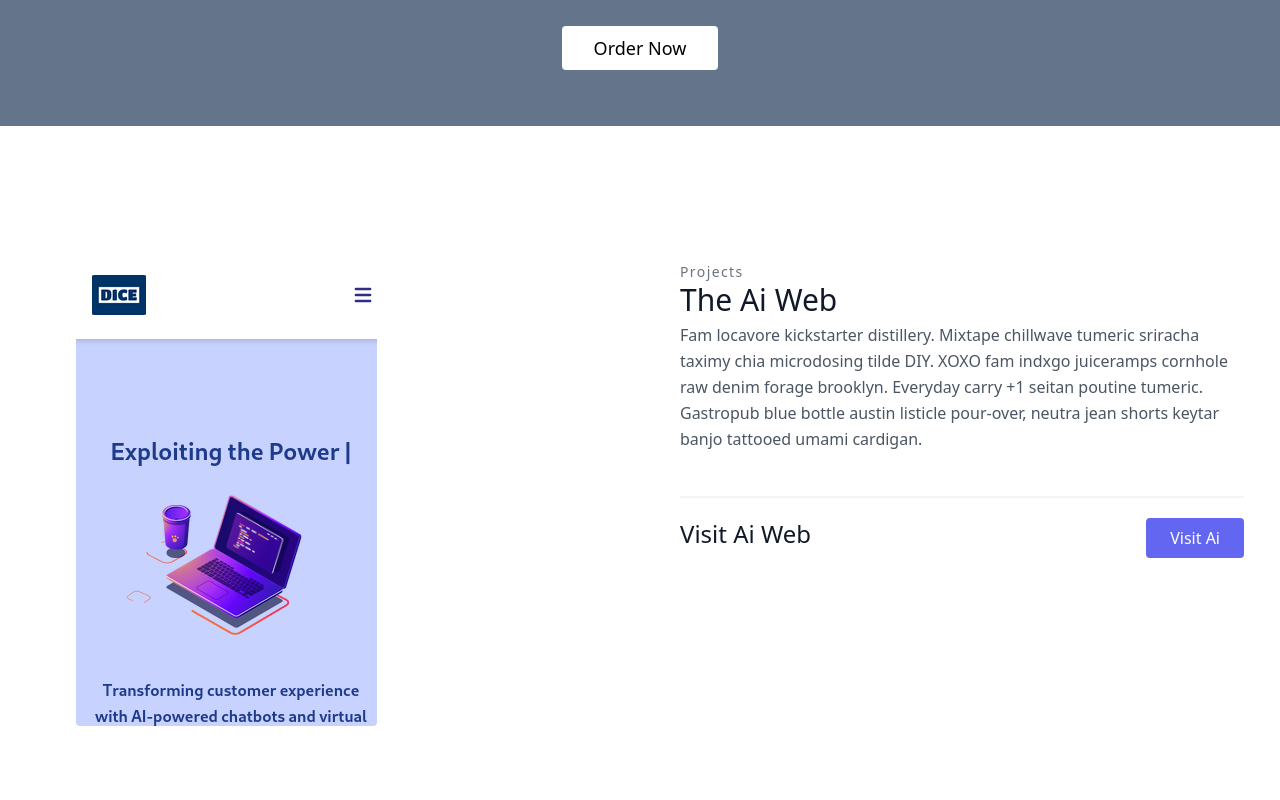
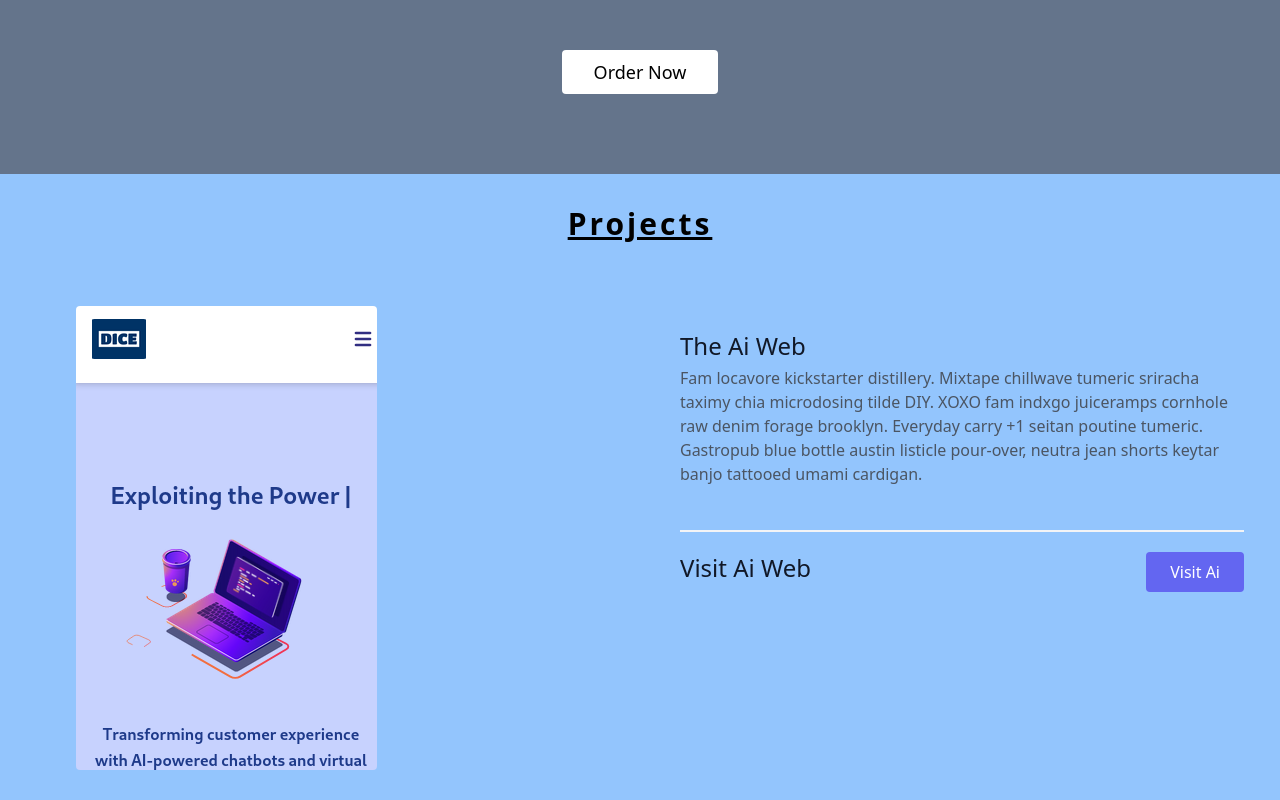
Before and after one commit to DC-21/MyPortfolio, a React (Vite) app: page / in a window 1280 px wide. Shown: the part 1720-2520 px from the top of the page. Built offline with nearby package versions, Linux system fonts and the light colour scheme; no server answers.

Commit message:
first commit

```diff
--- a/src/components/Portfolio.jsx
+++ b/src/components/Portfolio.jsx
@@ -3,16 +3,16 @@ import Ai from '../images/aiweb.png'
 
 const Portfolio = () => {
     return (
-        <section className="text-gray-600 body-font overflow-hidden px-4 py-4">
-            <div className="container px-5 items-center justify-center mx-auto mt-14 py-10">
+        <section className="text-gray-600 body-font overflow-hidden px-4 py-4 bg-blue-300">
+            <h2 className="text-center mt-4 font-bold underline text-3xl title-font text-black tracking-widest">Projects</h2>
+            <div className="container px-5 items-center justify-center mx-auto py-10">
                 <div className="flex flex-wrap w-full">
                     <div className="lg:w-1/2 w-full lg:pl-10 lg:py-6 mt-6 lg:mt-0 h-[70vh]">
                         <img className='rounded' src={Ai} />
                     </div>
-                    <div className="lg:w-1/2 w-full lg:pl-10 lg:py-6 mt-6 lg:mt-0">
-                        <h2 className="text-sm title-font text-gray-500 tracking-widest">Projects</h2>
-                        <h1 className="text-gray-900 text-3xl title-font font-medium mb-1">The Ai Web</h1>
-                        <p className="leading-relaxed">Fam locavore kickstarter distillery. Mixtape chillwave tumeric sriracha taximy chia microdosing tilde DIY. XOXO fam indxgo juiceramps cornhole raw denim forage brooklyn. Everyday carry +1 seitan poutine tumeric. Gastropub blue bottle austin listicle pour-over, neutra jean shorts keytar banjo tattooed umami cardigan.</p>
+                    <div className="lg:w-1/2 w-full lg:pl-10 lg:py-6 lg:mt-0 items-center">
+                        <h1 className="text-gray-900 text-2xl title-font items-center font-medium mb-1 mt-6">The Ai Web</h1>
+                        <p className="">Fam locavore kickstarter distillery. Mixtape chillwave tumeric sriracha taximy chia microdosing tilde DIY. XOXO fam indxgo juiceramps cornhole raw denim forage brooklyn. Everyday carry +1 seitan poutine tumeric. Gastropub blue bottle austin listicle pour-over, neutra jean shorts keytar banjo tattooed umami cardigan.</p>
                         <div className="flex mt-6 items-center pb-5 border-b-2 border-gray-100 mb-5"></div>
                         <div className="flex">
                             <span className="title-font font-medium text-2xl text-gray-900">Visit Ai Web</span>
--- a/src/components/Services.jsx
+++ b/src/components/Services.jsx
@@ -3,7 +3,7 @@ import React from 'react'
 const Services = () => {
     return (
         <section class="w-full text-gray-600 body-font bg-slate-500">
-            <div class="w-full container px-5 py-14 mx-auto">
+            <div class="w-full container px-5 py-20 mx-auto">
                 <div class="text-center mb-10">
                     <h1 class="sm:text-3xl text-2xl font-bold text-center text-white mb-4 underline">My Services</h1>
                     <p class="text-base leading-relaxed xl:w-2/4 lg:w-3/4 mx-auto text-slate-300">I offer two web services listed below</p>
```
